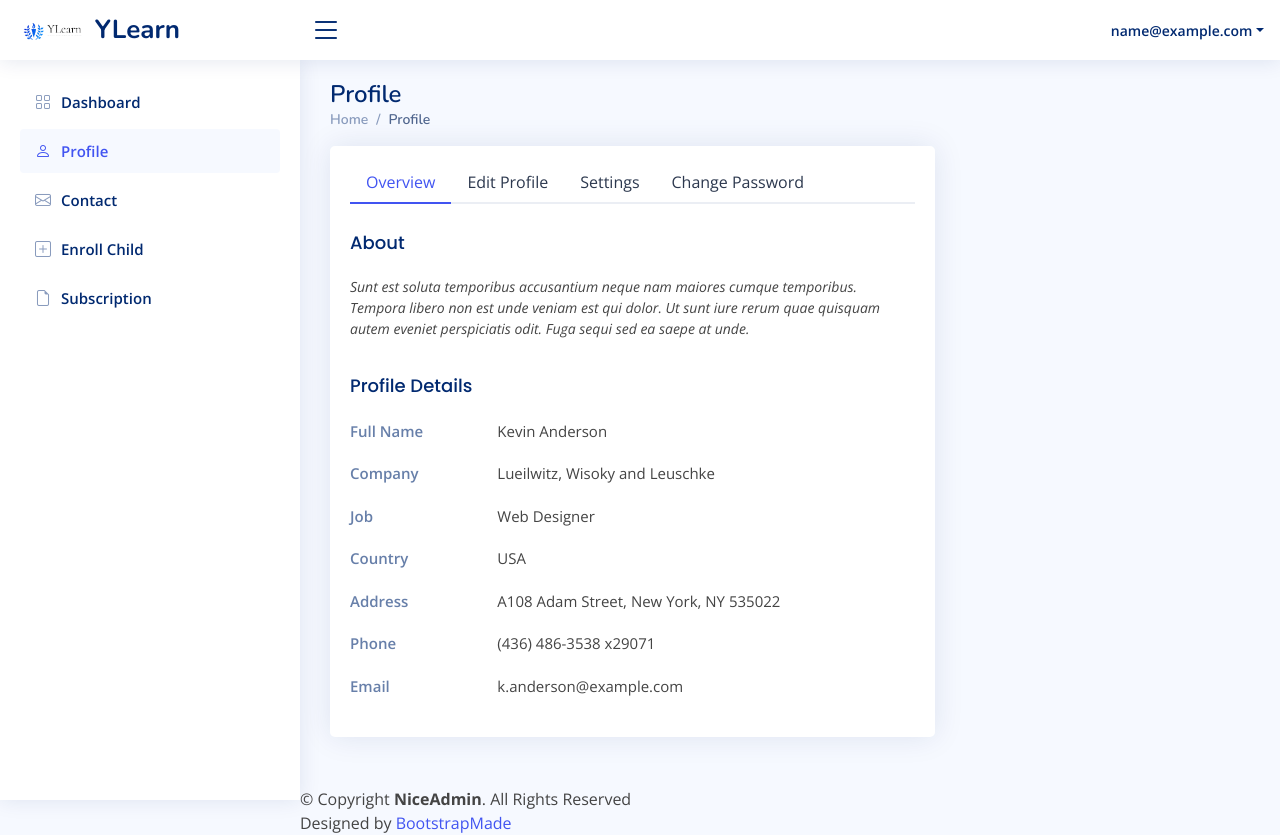
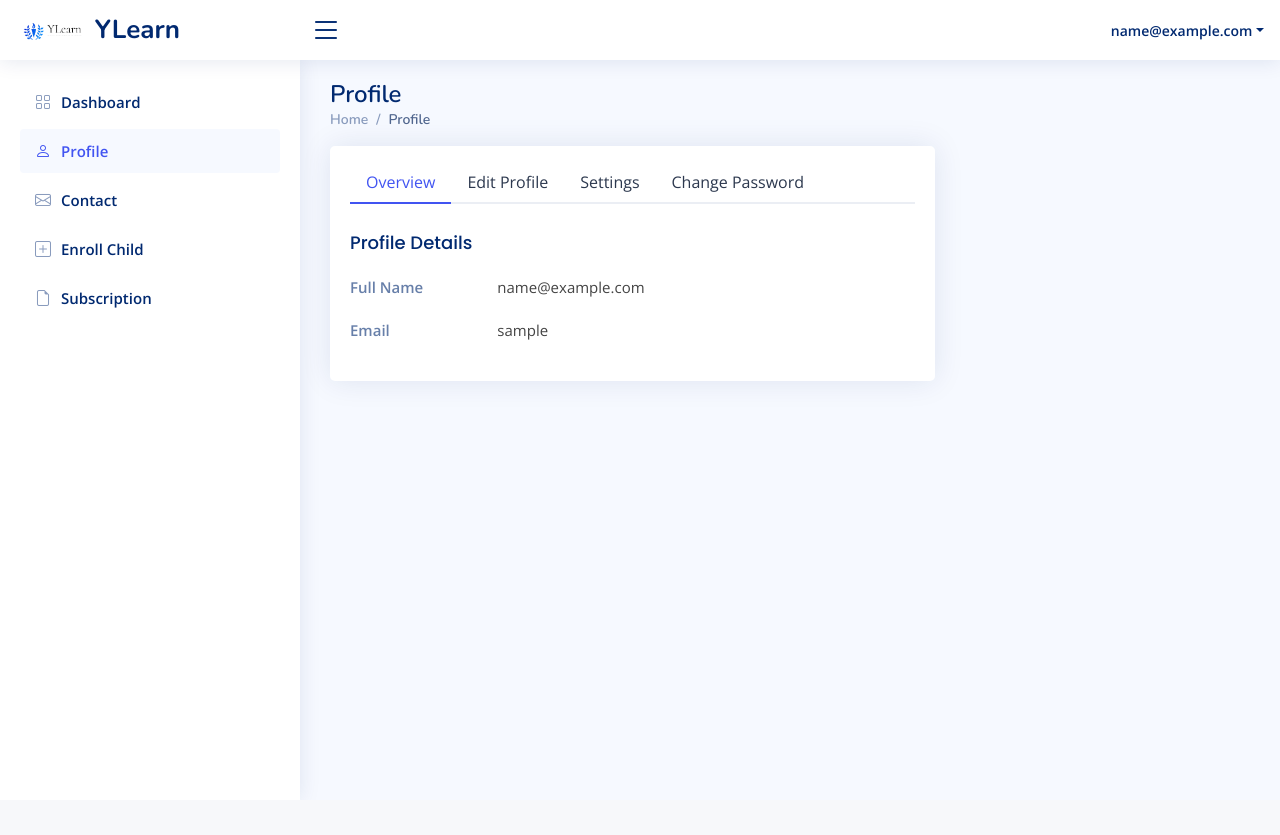
Before and after one commit to teamanict/ylearn, a Flask app: page /a/userprofile in a window 1280 px wide. After the commit the page ends 783 px from the top, so only its background shows below. Run offline with Flask 2, Linux system fonts and the light colour scheme; the visitor is signed in with stand-in values (Sample User, id 1); some libraries are stand-ins or nearby versions.

Commit message:
subscription

```diff
--- a/templates/ParentDashboard/Subscription.html
+++ b/templates/ParentDashboard/Subscription.html
@@ -177,7 +177,7 @@
                   <span class="text-muted small pt-2 ps-1"
                     >Monday 12th July 2022.</span
                   >
-                  <button class=""></button>
+                  <button id="" class="btn btn-warning">Subscribe For Child</button>
                 </div>
               </div>
             </div>
--- a/templates/ParentDashboard/users-profile.html
+++ b/templates/ParentDashboard/users-profile.html
@@ -192,44 +192,16 @@
               <div class="tab-content pt-2">
 
                 <div class="tab-pane fade show active profile-overview" id="profile-overview">
-                  <h5 class="card-title">About</h5>
-                  <p class="small fst-italic">Sunt est soluta temporibus accusantium neque nam maiores cumque temporibus. Tempora libero non est unde veniam est qui dolor. Ut sunt iure rerum quae quisquam autem eveniet perspiciatis odit. Fuga sequi sed ea saepe at unde.</p>
-
                   <h5 class="card-title">Profile Details</h5>
 
                   <div class="row">
                     <div class="col-lg-3 col-md-4 label ">Full Name</div>
-                    <div class="col-lg-9 col-md-8">Kevin Anderson</div>
-                  </div>
-
-                  <div class="row">
-                    <div class="col-lg-3 col-md-4 label">Company</div>
-                    <div class="col-lg-9 col-md-8">Lueilwitz, Wisoky and Leuschke</div>
-                  </div>
-
-                  <div class="row">
-                    <div class="col-lg-3 col-md-4 label">Job</div>
-                    <div class="col-lg-9 col-md-8">Web Designer</div>
-                  </div>
-
-                  <div class="row">
-                    <div class="col-lg-3 col-md-4 label">Country</div>
-                    <div class="col-lg-9 col-md-8">USA</div>
-                  </div>
-
-                  <div class="row">
-                    <div class="col-lg-3 col-md-4 label">Address</div>
-                    <div class="col-lg-9 col-md-8">A108 Adam Street, New York, NY 535022</div>
-                  </div>
-
-                  <div class="row">
-                    <div class="col-lg-3 col-md-4 label">Phone</div>
-                    <div class="col-lg-9 col-md-8">(436) 486-3538 x29071</div>
+                    <div class="col-lg-9 col-md-8">{{session['name']}}</div>
                   </div>
 
                   <div class="row">
                     <div class="col-lg-3 col-md-4 label">Email</div>
-                    <div class="col-lg-9 col-md-8">k.anderson@example.com</div>
+                    <div class="col-lg-9 col-md-8">{{session['user']}}</div>
                   </div>
 
                 </div>
@@ -386,8 +358,8 @@
                   <!-- Change Password Form -->
                   <form>
 
-                    <div class="row mb-3">
-                      <label for="currentPassword" class="col-md-4 col-lg-3 col-form-label">Current Password</label>
+                    <div action="changepassword" method="post" class="row mb-3">
+                      <label for="old_Password" class="col-md-4 col-lg-3 col-form-label">Current Password</label>
                       <div class="col-md-8 col-lg-9">
                         <input name="password" type="password" class="form-control" id="currentPassword">
                       </div>
@@ -396,7 +368,7 @@
                     <div class="row mb-3">
                       <label for="newPassword" class="col-md-4 col-lg-3 col-form-label">New Password</label>
                       <div class="col-md-8 col-lg-9">
-                        <input name="newpassword" type="password" class="form-control" id="newPassword">
+                        <input name="new_pass" type="password" class="form-control" id="newPassword">
                       </div>
                     </div>
 
@@ -426,18 +398,6 @@
   </main><!-- End #main -->
 
   <!-- ======= Footer ======= -->
-  <footer id="footer" class="footer">
-    <div class="copyright">
-      &copy; Copyright <strong><span>NiceAdmin</span></strong>. All Rights Reserved
-    </div>
-    <div class="credits">
-      <!-- All the links in the footer should remain intact. -->
-      <!-- You can delete the links only if you purchased the pro version. -->
-      <!-- Licensing information: https://bootstrapmade.com/license/ -->
-      <!-- Purchase the pro version with working PHP/AJAX contact form: https://bootstrapmade.com/nice-admin-bootstrap-admin-html-template/ -->
-      Designed by <a href="https://bootstrapmade.com/">BootstrapMade</a>
-    </div>
-  </footer><!-- End Footer -->
 
   <a href="#" class="back-to-top d-flex align-items-center justify-content-center"><i class="bi bi-arrow-up-short"></i></a>
 
```
Also changed, not shown: 1 other file.
